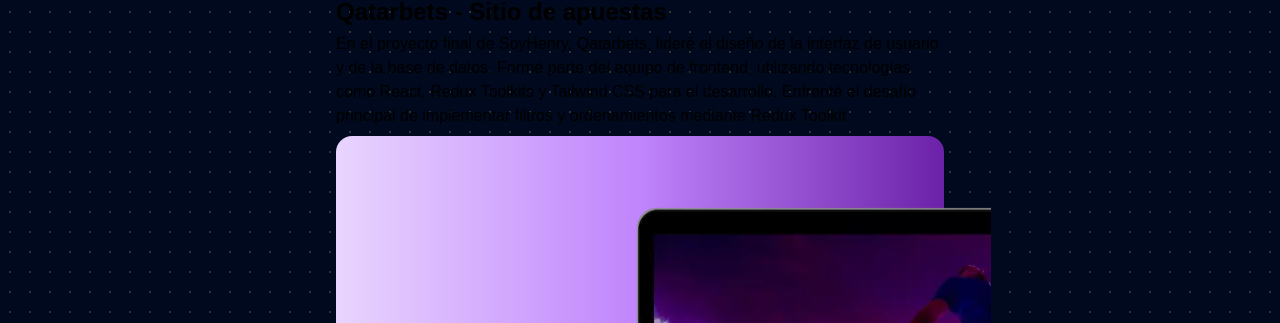
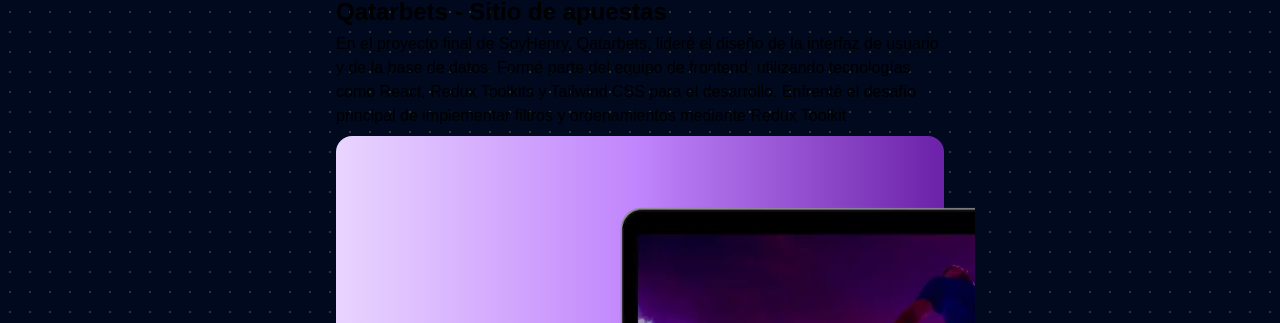
Before and after one commit to gastonfuentes/portfolio-gaston-fuentes, an Astro site: page / in a window 1280 px wide. Shown: the part 1698-2021 px from the top of the page. Built offline with nearby package versions, Linux system fonts and the light colour scheme; Astro itself is replaced by a stand-in of ours.

Commit message:
se dieron stilos a projects y se quito scroll x

```diff
--- a/src/components/Projects.astro
+++ b/src/components/Projects.astro
@@ -64,7 +64,7 @@
             <h3 class="text-2xl font-semibold my-1">{pro.title}</h3>
             <p class="text-md text-pretty">{pro.description}</p>
 
-            <section class="flex flex-col md:flex-row md:items-center md:justify-between pl-4 pt-4 md:pl-8 bg-gradient-to-r from-purple-200 via-purple-400 to-purple-800 rounded-2xl my-2">
+            <section class="flex flex-col md:flex-row md:items-center md:justify-between pl-4 pt-4 md:pl-4 bg-gradient-to-r from-purple-200 via-purple-400 to-purple-800 rounded-2xl my-2">
                 <ul class="flex md:flex-col gap-2 my-2">
                     {pro.tags.map((tag) => (
                         <li
--- a/src/layouts/Layout.astro
+++ b/src/layouts/Layout.astro
@@ -35,6 +35,7 @@
 	html {
 		font-family: "Onest Variable", sans-serif;
 		scroll-behavior: smooth;
+		overflow-x: hidden;
 	}
 	body {
 		background: #141414;
```
